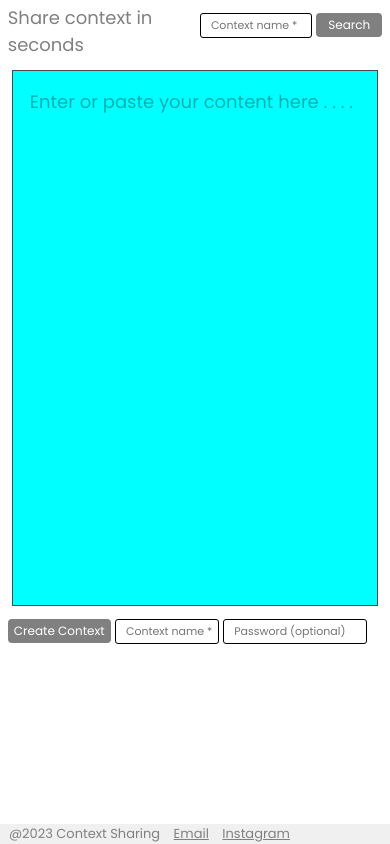
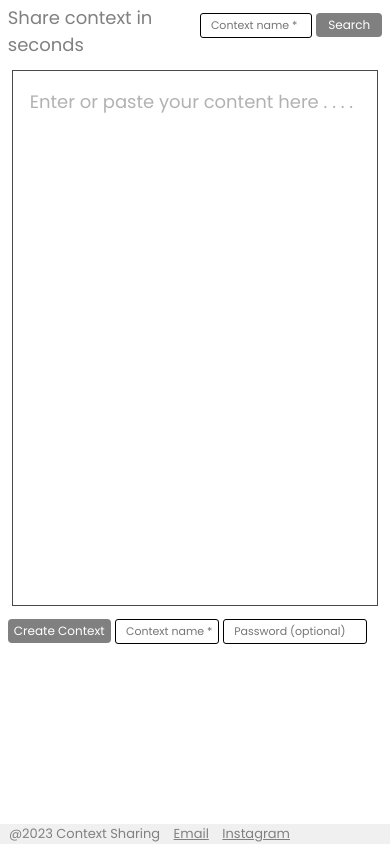
Before and after one commit to aquib399/Context-Sharing, a website: page index.html in a window 390 px wide. Drawn offline with Linux system fonts and the light colour scheme.

Commit message:
Update style.css

```diff
--- a/style.css
+++ b/style.css
@@ -129,9 +129,6 @@ footer {
 }
 
 @media only screen and (max-width: 555px) {
-    .content {
-        background-color: aqua;
-    }
     .name,
     .password {
         margin: 0;
```
